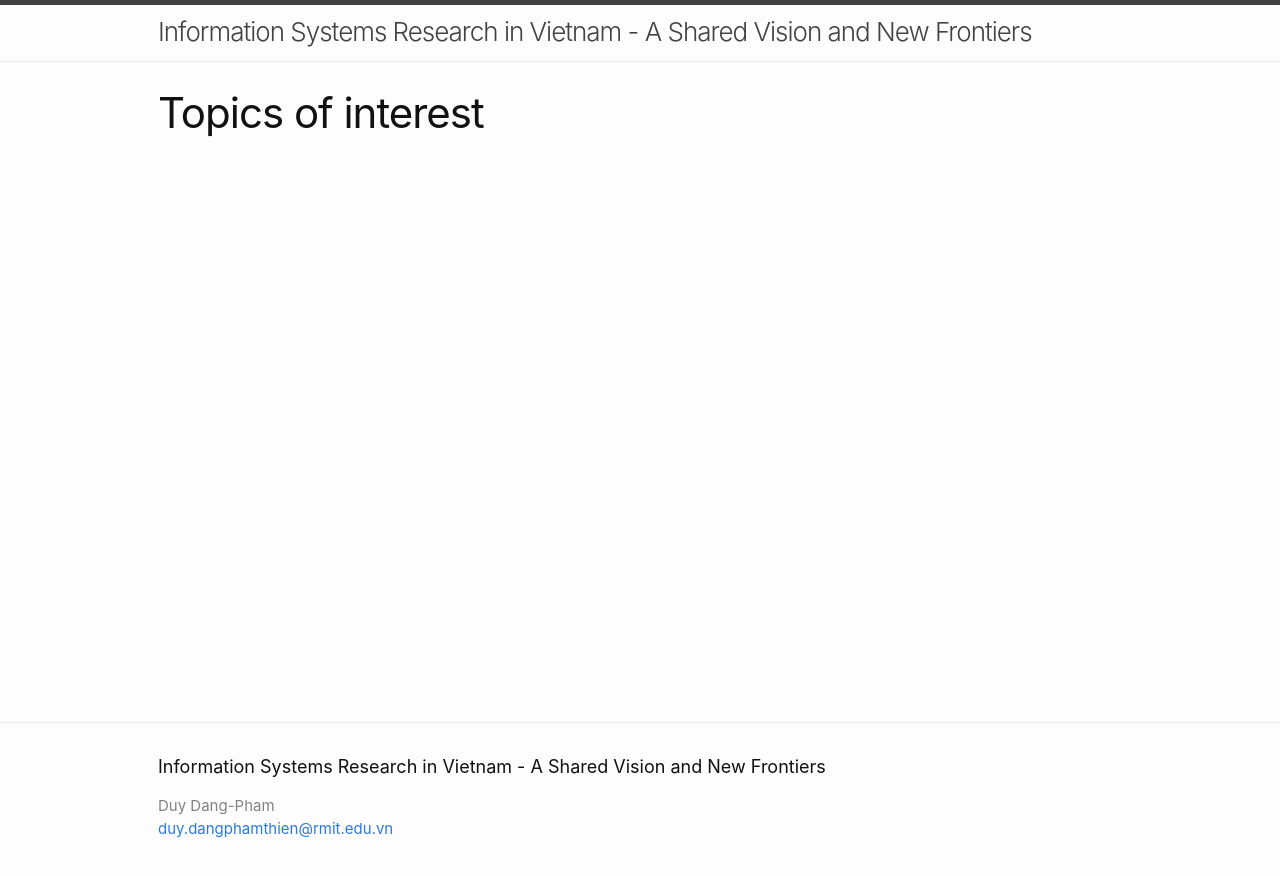
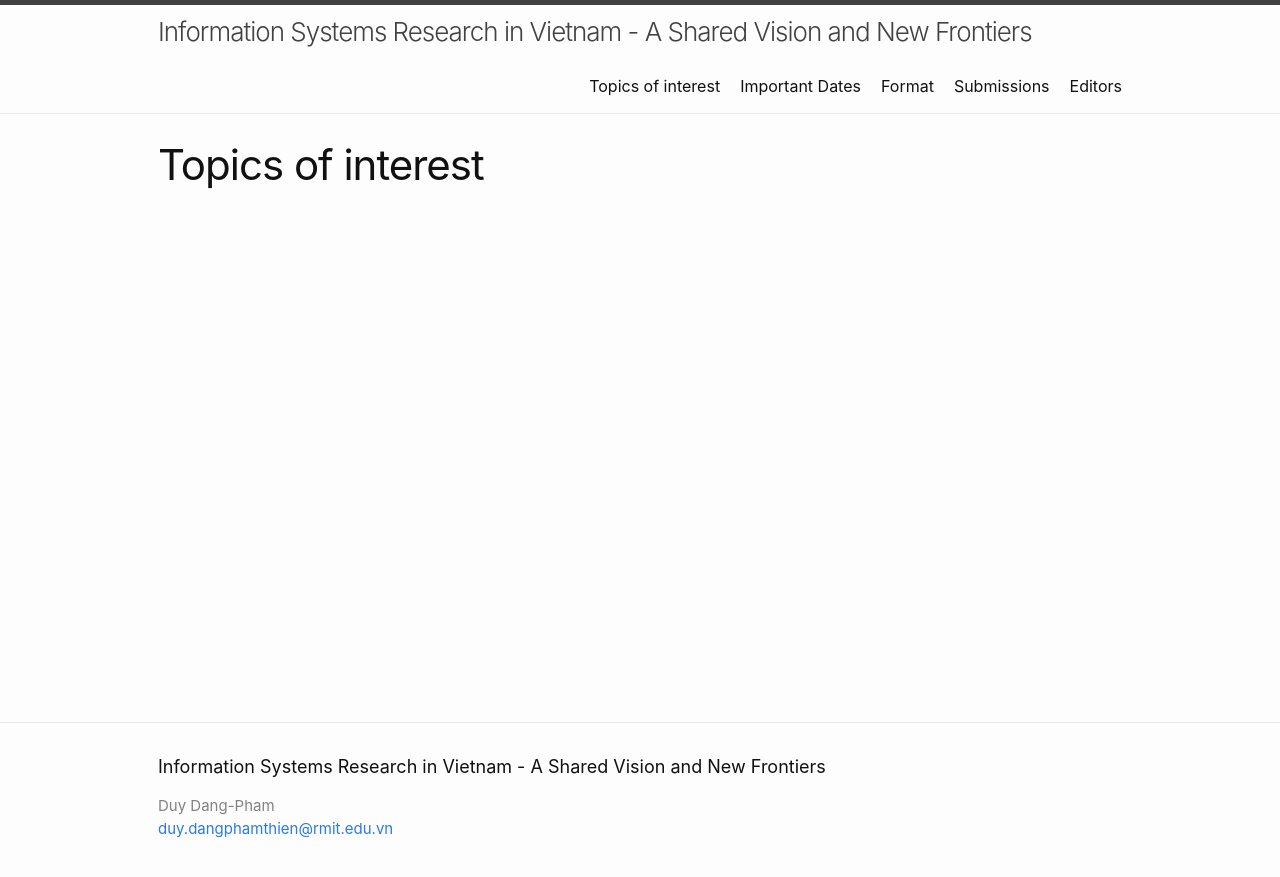
Before and after one commit to infosys-vietnam-book/infosys-vietnam-book.github.io, a Jekyll site: the page built from topics-of-interest.md, in a window 1280 px wide. Shown: the top 877 px of the page. Built offline with Jekyll 4.4.1, drawn with Linux system fonts in a browser that asks for light colours; some of the changed lines change nothing that is shown.

Commit message:
'layout'

```diff
--- a/_config.yml
+++ b/_config.yml
@@ -34,11 +34,11 @@ minima:
 # If you want to link only specific pages in your header, uncomment
 # this and add the path to the pages in order as they should show up
 header_pages:
- - topics-of-interest.html
- - important-dates.html
- - format.html
- - submissions.html
- - editors.html
+ - topics-of-interest.md
+ - important-dates.md
+ - format.md
+ - submissions.md
+ - editors.md
 
 # Build settings
 theme: minima
```
Also changed, not shown: topics-of-interest.md (line endings or trailing spaces).
